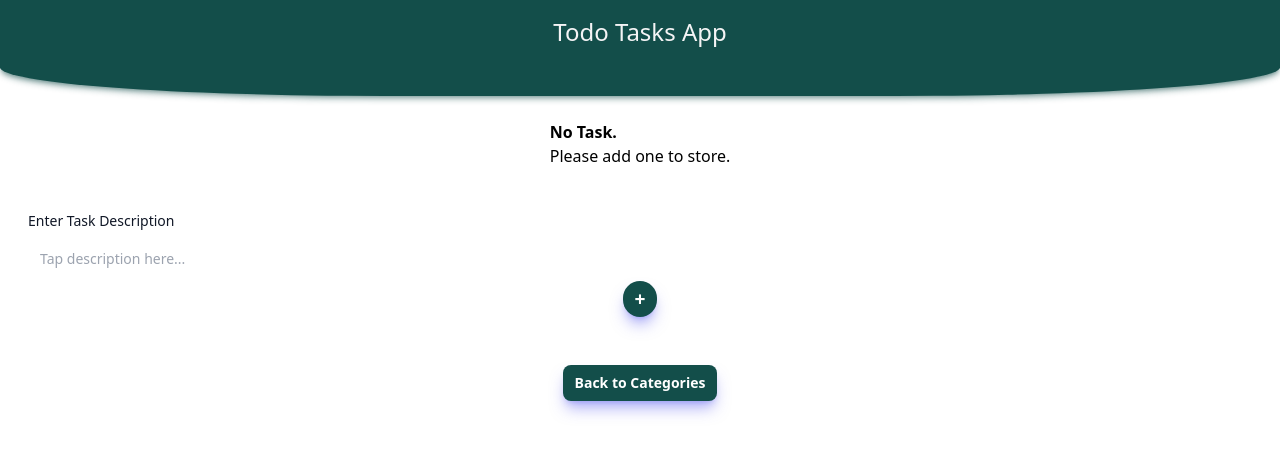
After one commit to leandrolau94/Django-portfolio-website, a Django app: page /todo/1 in a window 1280 px wide. The commit adds this page. Shown: the top 455 px of the page. Run offline with Django 4.2, Linux system fonts and the light colour scheme; data comes from the database, SQL or seed files in the repository; both versions use the stored data as it was after the commit; some libraries are stand-ins or nearby versions.

Commit message:
creating category detailed views and api functionality

```diff
--- /dev/null
+++ b/todo/templates/todo/category_detail.html
@@ -0,0 +1,48 @@
+<!DOCTYPE html>
+<html lang="en">
+<head>
+    <meta charset="UTF-8">
+    <meta name="viewport" content="width=device-width, initial-scale=1.0">
+    <script src="https://cdn.tailwindcss.com"></script>
+    <script src="https://cdn.tailwindcss.com?plugins=forms,typography,aspect-ratio,line-clamp"></script>
+    <link href="https://cdnjs.cloudflare.com/ajax/libs/flowbite/1.7.0/flowbite.min.css" rel="stylesheet" />
+    <title>Document</title>
+</head>
+<body>
+    {% include "todo/header.html" %}
+
+    {% if category.task_set.all %}
+        <p>there is at least one task</p>
+    {% else %}
+        <div class="my-6 flex justify-center grid grid-flow-row auto-rows-max">
+            <strong>No Task.</strong>
+            <span>Please add one to store.</span>
+        </div>
+    {% endif %}
+
+    <form action="{% url 'todo:create_task' %}" method="post" class="m-3">
+        {% csrf_token %}
+        <div class="container mx-auto p-4 justify-center border-none">
+            <div class="sm:col-span-3 mr-1">
+                <label for="task_description" class="text-sm font-medium leading-6 text-gray-900">Enter Task Description</label>
+                <div class="mt-2">
+                    <input id="task_description" name="task_description" placeholder="Tap description here..." class="block w-full rounded-md border-none py-1.5 text-gray-900 placeholder:text-gray-400 sm:text-sm sm:leading-6 focus:ring-0" required></input>
+                    <input type="text" id="category_id" name="category_id" value="{{ category.id }}" hidden>
+                </div>
+            </div>
+            <div class="flex p-1 items-center justify-center">
+              <button data-tooltip-target="tooltip-default" type="submit" class="rounded-full bg-teal-900 px-3 py-2 text-sm font-semibold text-white shadow-lg shadow-indigo-500/50 hover:bg-teal-700 focus-visible:outline focus-visible:outline-2 focus-visible:outline-offset-2 focus-visible:outline-indigo-600" style="font-size: 1.2rem;">+</button>
+              <div id="tooltip-default" role="tooltip" class="absolute z-10 invisible inline-block px-3 py-2 text-sm font-medium text-white transition-opacity duration-300 bg-gray-900 rounded-lg shadow-sm opacity-0 tooltip dark:bg-gray-700">
+                Save Task
+                <div class="tooltip-arrow" data-popper-arrow></div>
+            </div>
+            </div>
+        </div>
+    </form>
+
+    <div class="flex mx-auto p-4 justify-center border-none">
+        <a href="{% url 'todo:index' %}" class="rounded-lg bg-teal-900 px-3 py-2 text-sm font-semibold text-white shadow-lg shadow-indigo-500/50 hover:bg-teal-700 focus-visible:outline focus-visible:outline-2 focus-visible:outline-offset-2 focus-visible:outline-indigo-600">Back to Categories</a>
+    </div>
+    <script src="https://cdnjs.cloudflare.com/ajax/libs/flowbite/1.7.0/flowbite.min.js"></script>
+</body>
+</html>
--- a/todo/urls.py
+++ b/todo/urls.py
@@ -3,6 +3,8 @@ from . import views
 
 app_name = "todo"
 urlpatterns = [
-    path('', views.index, name='index'),
+    path('', views.IndexView.as_view(), name='index'),
+    path('<int:pk>', views.CategoryDetailView.as_view(), name='detail'),
     path('create_category/', views.create_category, name='create_category'),
+    path('create_task/', views.create_task, name='create_task'),
 ]
--- a/todo/views.py
+++ b/todo/views.py
@@ -1,24 +1,43 @@
+from typing import Any
+from django.db.models.query import QuerySet
 from django.shortcuts import render, redirect
 from django.http import HttpResponseRedirect
+from django.views import generic
 from django.urls import reverse
 from django.utils import timezone
 from .models import Category, Task
 
 # Create your views here.
-def index(request):
-    categories = Category.objects.all()
-    categories_label = [
-        "cars", "clothes", "food", "friends", "games", "health", "homework",
-        "insurance", "money", "sport", "study", "travel", "vacation", "work"
-    ]
-    context = {
-        "categories": categories,
-        "categories_label": categories_label
-    }
-    return render(request, 'todo/index.html', context)
+class IndexView(generic.ListView):
+    template_name = "todo/index.html"
+    context_object_name = "categories_and_labels"
+
+    def get_queryset(self):
+        categories = Category.objects.all()
+        categories_label = [
+            "cars", "clothes", "food", "friends", "games", "health", "homework",
+            "insurance", "money", "sport", "study", "travel", "vacation", "work"
+        ]
+        context = {
+            "categories": categories,
+            "categories_label": categories_label
+        }
+        return context
+
+class CategoryDetailView(generic.DetailView):
+    model = Category
+    template_name = "todo/category_detail.html"
 
 def create_category(request):
     new_category_name = request.POST['category']
     new_category = Category(category_name=new_category_name, pub_date=timezone.now())
     new_category.save()
     return HttpResponseRedirect(reverse('todo:index'))
+
+def create_task(request):
+    category = Category.objects.get(pk=request.POST['category_id'])
+    category.task_set.create(
+        task_description=request.POST['task_description'],
+        created_at=timezone.now()
+    )
+    return HttpResponseRedirect(reverse('todo:detail', args=(request.POST['category_id'],)))
```
Also changed, not shown: todo/templates/todo/index.html (+4 -4 lines), db.sqlite3.
